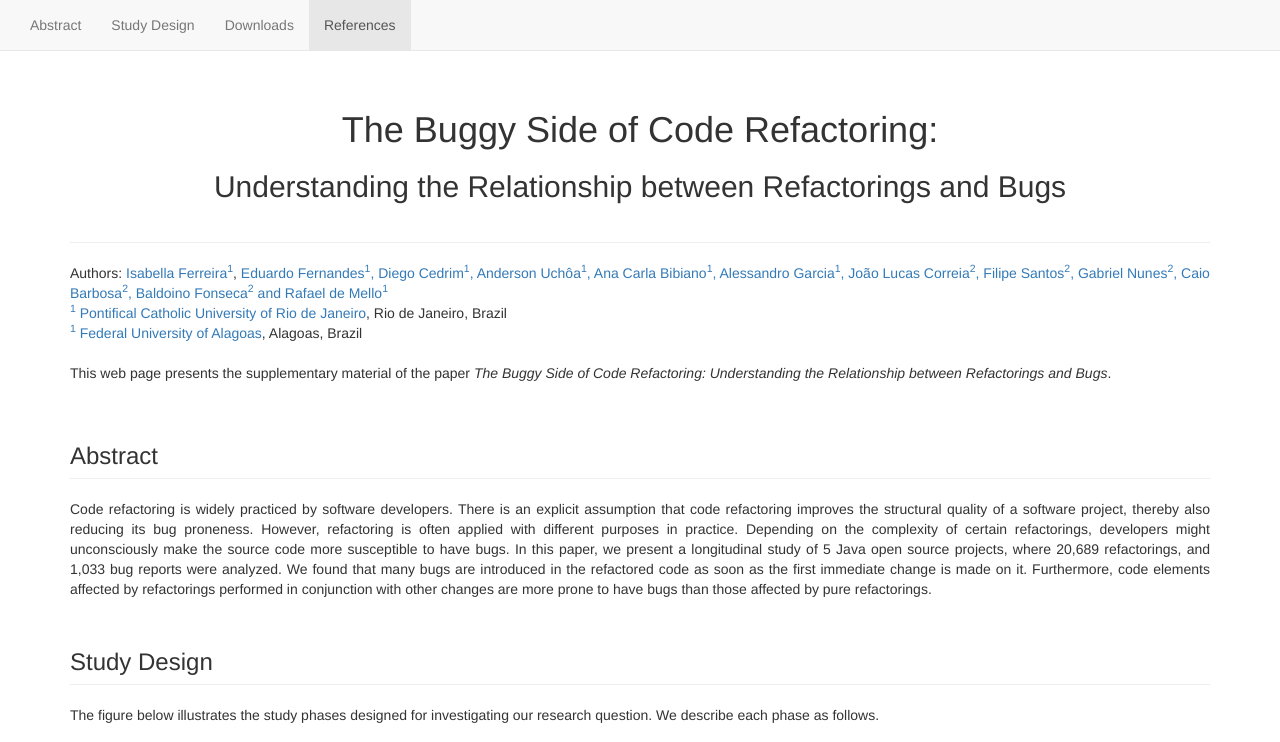
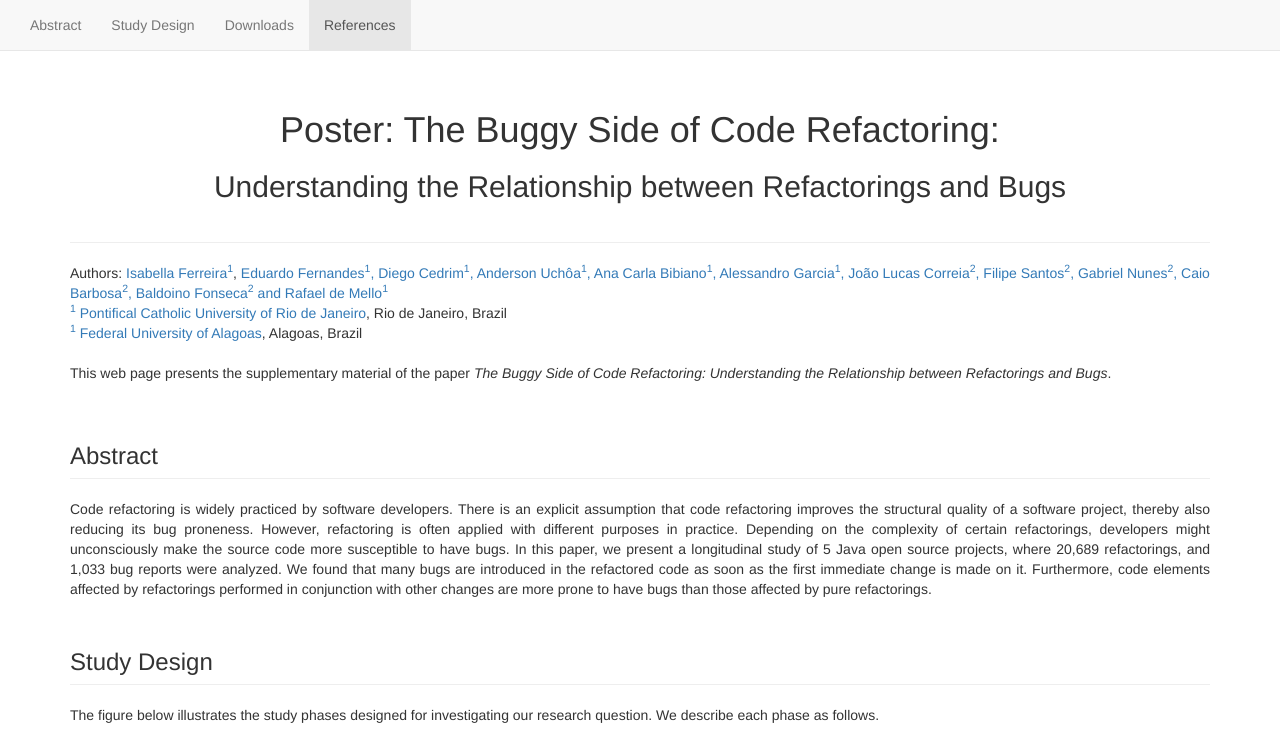
Before and after one commit to isabellavieira/isabellavieira57.github.io, a website: page icse2018/index.html in a window 1280 px wide. Shown: the top 742 px of the page. Drawn offline with Linux system fonts and the light colour scheme.

Commit message:
changing title name

```diff
--- a/icse2018/index.html
+++ b/icse2018/index.html
@@ -78,7 +78,7 @@
     <div class="container">
 
         <div class="page-header" id="title" align="center">
-            <h1>The Buggy Side of Code Refactoring: </h1>
+            <h1>Poster: The Buggy Side of Code Refactoring: </h1>
             <h2>Understanding the Relationship between Refactorings and Bugs</h2>
             <br/>
         </div>
```
